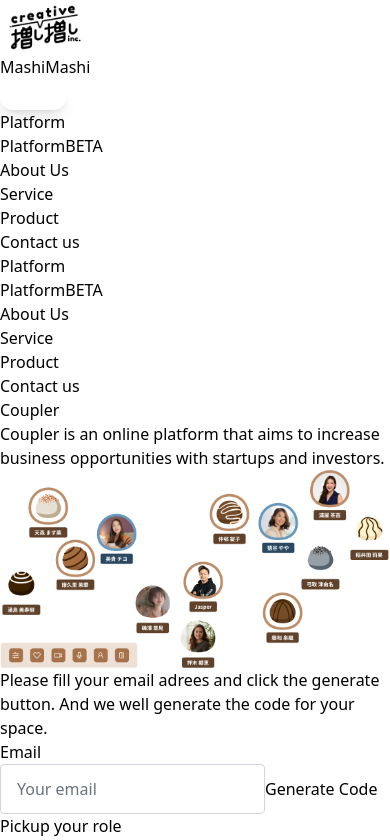
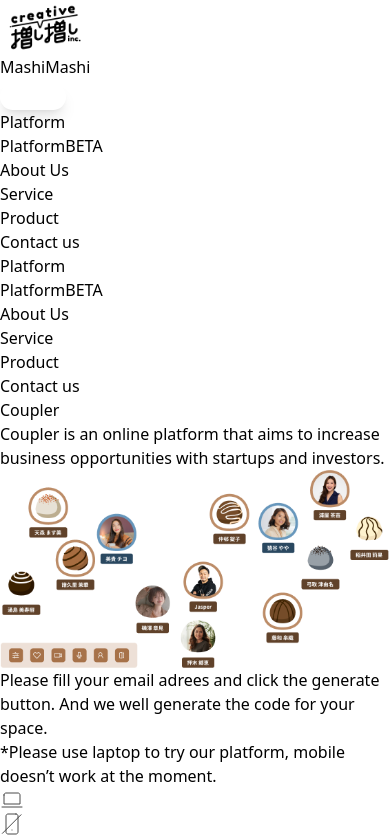
Before and after one commit to cruip/tailwind-landing-page-template, a React (Vite) app: page /platform in a window 390 px wide. Shown: the top 840 px of the page. Built offline with nearby package versions, Linux system fonts and the light colour scheme.

Commit message:
Add no mobile icon

```diff
--- a/src/partials/CouplerHero.jsx
+++ b/src/partials/CouplerHero.jsx
@@ -40,13 +40,64 @@
                 data-aos="zoom-y-out"
               >
                 <p
-                  className="text-sm md:text-md mb-8 text-gray-600 font-inter"
+                  className="text-sm md:text-md text-gray-600 font-inter mb-2"
                   data-aos="zoom-y-out"
                   data-aos-delay="150"
                 >
                   Please fill your email adrees and click the generate button.
                   And we well generate the code for your space.
                 </p>
+                <p
+                  className="mb-2 text-sm text-gray-600"
+                  data-aos="zoom-y-out"
+                  data-aos-delay="150"
+                >
+                  *Please use laptop to try our platform, mobile doesn’t work at
+                  the moment.
+                </p>
+                <div className="flex justify-center mb-8">
+                  <svg
+                    width="24"
+                    height="24"
+                    viewBox="0 0 24 24"
+                    fill="none"
+                    xmlns="http://www.w3.org/2000/svg"
+                  >
+                    <path
+                      d="M2 19H22M4 7C4 6.46957 4.21071 5.96086 4.58579 5.58579C4.96086 5.21071 5.46957 5 6 5H18C18.5304 5 19.0391 5.21071 19.4142 5.58579C19.7893 5.96086 20 6.46957 20 7V16H4V7Z"
+                      stroke="#4B4B4B"
+                      stroke-linecap="round"
+                      stroke-linejoin="round"
+                    />
+                  </svg>
+                  <svg
+                    width="24"
+                    height="24"
+                    viewBox="0 0 24 24"
+                    fill="none"
+                    xmlns="http://www.w3.org/2000/svg"
+                  >
+                    <path
+                      d="M16 2H8C6.89543 2 6 2.89543 6 4V20C6 21.1046 6.89543 22 8 22H16C17.1046 22 18 21.1046 18 20V4C18 2.89543 17.1046 2 16 2Z"
+                      stroke="#4B4B4B"
+                      stroke-linecap="round"
+                      stroke-linejoin="round"
+                    />
+                    <path
+                      d="M11.9492 18H12.0492"
+                      stroke="#4B4B4B"
+                      stroke-linecap="round"
+                      stroke-linejoin="round"
+                    />
+                    <line
+                      x1="2.09957"
+                      y1="21.6464"
+                      x2="21.2925"
+                      y2="2.45355"
+                      stroke="#4B4B4B"
+                    />
+                  </svg>
+                </div>
                 <ApplicationForm />
               </div>
             </div>
```
